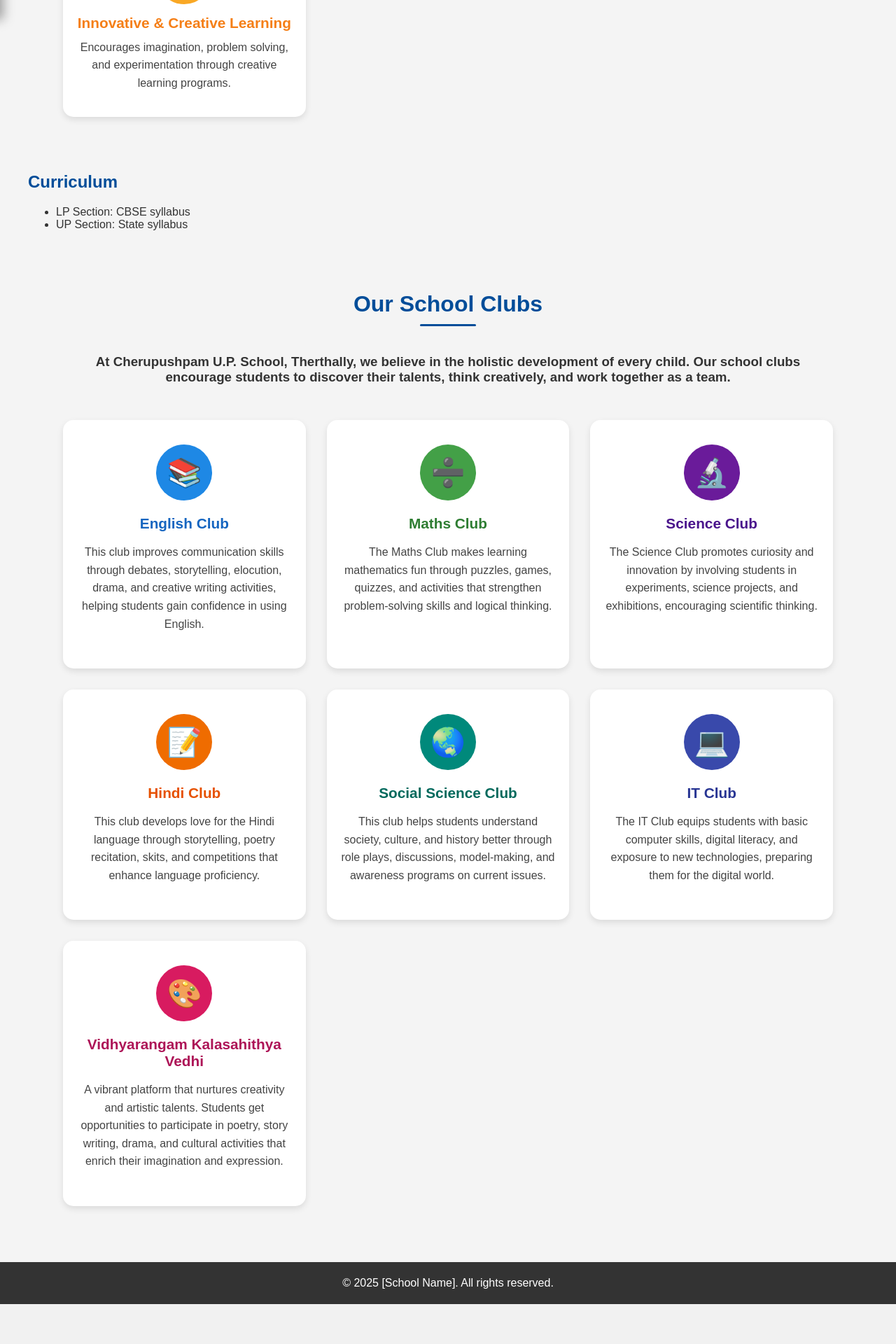
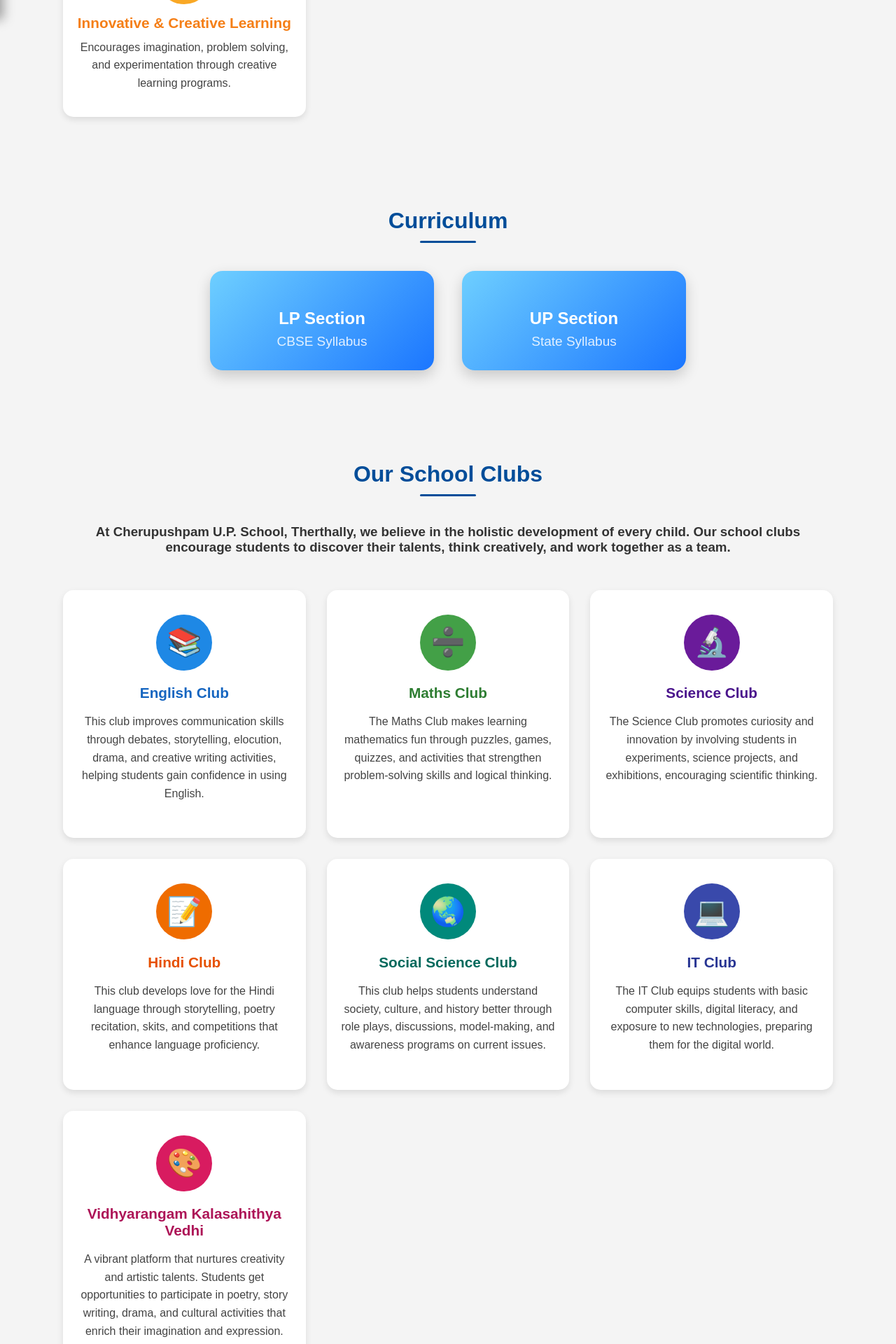
Before and after one commit to JDXing/project, a Flask app: page /academics in a window 1280 px wide. Shown: the part 847-2767 px from the top of the page at 70% size. Before the commit the page ends 2710 px from the top, so only its background shows below. Run offline with Flask 3, Linux system fonts and the light colour scheme.

Commit message:
devito's 15th commit

```diff
--- a/Templates/aboutus.html
+++ b/Templates/aboutus.html
@@ -34,7 +34,7 @@
     </header>
 
     <div class="container">
-        <section>
+        <section id="History">
             <p>
                 Welcome to Cherupushpam U.P. School, Therthally, an unaided Christian minority institution
                 founded in 1970 under the Sanjos Province of the Missionary Sisters of Mary Immaculate (MSMI)
--- a/Templates/academics.html
+++ b/Templates/academics.html
@@ -35,7 +35,7 @@
         <p>Fostering Academic Excellence and Lifelong Learning</p>
     </header>
     <div class="container">
-        <section class="clubs-section">
+        <section class="clubs-section" id="Programs">
             <h2 class="section-title">Programs & Activities</h2>
             <h3 class="section-card">
                 We believe in holistic development, offering opportunities in
@@ -76,15 +76,22 @@
             </div>
         </section>
 
-        <h2>Curriculum</h2>
-        <p>
-        <ul>
-            <li>LP Section: CBSE syllabus</li>
-            <li>UP Section: State syllabus</li>
-        </ul>
-        </p>
+        <section class="curriculum-section">
+            <h2 class="section-title">Curriculum</h2>
+            <div class="curriculum-wrapper">
+                <div class="curriculum-card">
+                    <h3>LP Section</h3>
+                    <p>CBSE Syllabus</p>
+                </div>
+                <div class="curriculum-card">
+                    <h3>UP Section</h3>
+                    <p>State Syllabus</p>
+                </div>
+            </div>
+        </section>
+
         <!--Clubs Section-->
-        <section class="clubs-section" id="clubs">
+        <section class="clubs-section" id="Clubs">
             <h2 class="section-title">Our School Clubs</h2>
             <h3 class="section-card">
                 At Cherupushpam U.P. School, Therthally, we believe in the holistic development of every child. Our
--- a/static/about.css
+++ b/static/about.css
@@ -1,3 +1,6 @@
+html {
+  scroll-behavior: smooth;
+}
 body {
     font-family: Arial, sans-serif;
     margin: 0;
--- a/static/academic.css
+++ b/static/academic.css
@@ -1,3 +1,7 @@
+html {
+    scroll-behavior: smooth;
+}
+
 body {
     font-family: Arial, sans-serif;
     margin: 0;
@@ -26,7 +30,8 @@ h2 {
 
 .topbar {
     height: 55px;
-    background: #004d99; /* your site color */
+    background: #004d99;
+    /* your site color */
     color: white;
     display: flex;
     align-items: center;
@@ -37,7 +42,7 @@ h2 {
     left: 0;
     width: 100%;
     z-index: 20;
-    box-shadow: 0 2px 10px rgba(0,0,0,0.25);
+    box-shadow: 0 2px 10px rgba(0, 0, 0, 0.25);
 }
 
 /* Site Title */
@@ -55,6 +60,7 @@ h2 {
     border-radius: 6px;
     transition: 0.3s;
 }
+
 #menu-btn:hover {
     background: #1b263b;
 }
@@ -63,13 +69,15 @@ h2 {
 .sidebar {
     position: fixed;
     top: 55px;
-    left: -240px; /* hidden initially */
+    left: -240px;
+    /* hidden initially */
     width: 240px;
     height: 100vh;
-    background: #004d99; /* match topbar */
+    background: #004d99;
+    /* match topbar */
     padding-top: 20px;
     transition: 0.4s ease;
-    box-shadow: 5px 0 15px rgba(0,0,0,0.35);
+    box-shadow: 5px 0 15px rgba(0, 0, 0, 0.35);
     z-index: 15;
 }
 
@@ -120,14 +128,22 @@ h2 {
 .page-section {
     display: none;
 }
+
 .page-section.active-section {
     display: block;
     animation: fadeIn 0.4s;
 }
 
 @keyframes fadeIn {
-    from {opacity:0; transform:translateY(7px);}
-    to {opacity:1; transform:translateY(0);}
+    from {
+        opacity: 0;
+        transform: translateY(7px);
+    }
+
+    to {
+        opacity: 1;
+        transform: translateY(0);
+    }
 }
 
 .container {
@@ -138,6 +154,56 @@ h2 {
 
 .section {
     margin-bottom: 40px;
+}
+
+.curriculum-section {
+    text-align: center;
+    padding: 60px 20px;
+}
+
+.curriculum-wrapper {
+    display: flex;
+    justify-content: center;
+    gap: 40px;
+    flex-wrap: wrap;
+}
+
+.curriculum-card {
+    width: 260px;
+    padding: 30px;
+    border-radius: 18px;
+
+    /* ✅ New Box Color */
+    background: linear-gradient(135deg, #6ecfff, #1b76ff);
+
+    /* Text & Border */
+    border: none;
+    color: white;
+    font-weight: 500;
+
+    /* Shadow + Hover Animation */
+    box-shadow: 0 8px 20px rgba(0, 0, 0, 0.18);
+    transition: transform 0.3s ease, box-shadow 0.3s ease;
+    text-align: center;
+    cursor: pointer;
+}
+
+.curriculum-card:hover {
+    transform: translateY(-10px);
+    box-shadow: 0 12px 35px rgba(0, 0, 0, 0.25);
+}
+
+
+.curriculum-card h3 {
+    margin-bottom: 8px;
+    font-size: 24px;
+    font-weight: 600;
+}
+
+.curriculum-card p {
+    font-size: 19px;
+    margin: 0;
+    opacity: 0.85;
 }
 
 .clubs-section {
@@ -233,14 +299,17 @@ h2 {
     transform: translateY(-5px);
     box-shadow: 0 8px 18px #d81b60;
 }
+
 .club-card.sports:hover {
     transform: translateY(-5px);
     box-shadow: 0 8px 18px #0288d1;
 }
+
 .club-card.quizzes:hover {
     transform: translateY(-5px);
     box-shadow: 0 8px 18px #8e24aa;
 }
+
 .club-card.creative:hover {
     transform: translateY(-5px);
     box-shadow: 0 8px 18px #f9a825;
--- a/static/admin.css
+++ b/static/admin.css
@@ -1,3 +1,6 @@
+html {
+  scroll-behavior: smooth;
+}
 body {
     font-family: Arial, sans-serif;
     margin: 0;
--- a/static/common.css
+++ b/static/common.css
@@ -1,3 +1,6 @@
+html {
+  scroll-behavior: smooth;
+}
 body {
     font-family: Arial, sans-serif;
     margin: 0;
--- a/static/contact.css
+++ b/static/contact.css
@@ -1,3 +1,6 @@
+html {
+  scroll-behavior: smooth;
+}
 body {
     font-family: Arial, sans-serif;
     margin: 0;
```
Also changed, not shown: Templates/index.html (+5 -4 lines), static/school.css (+38 -15 lines).
